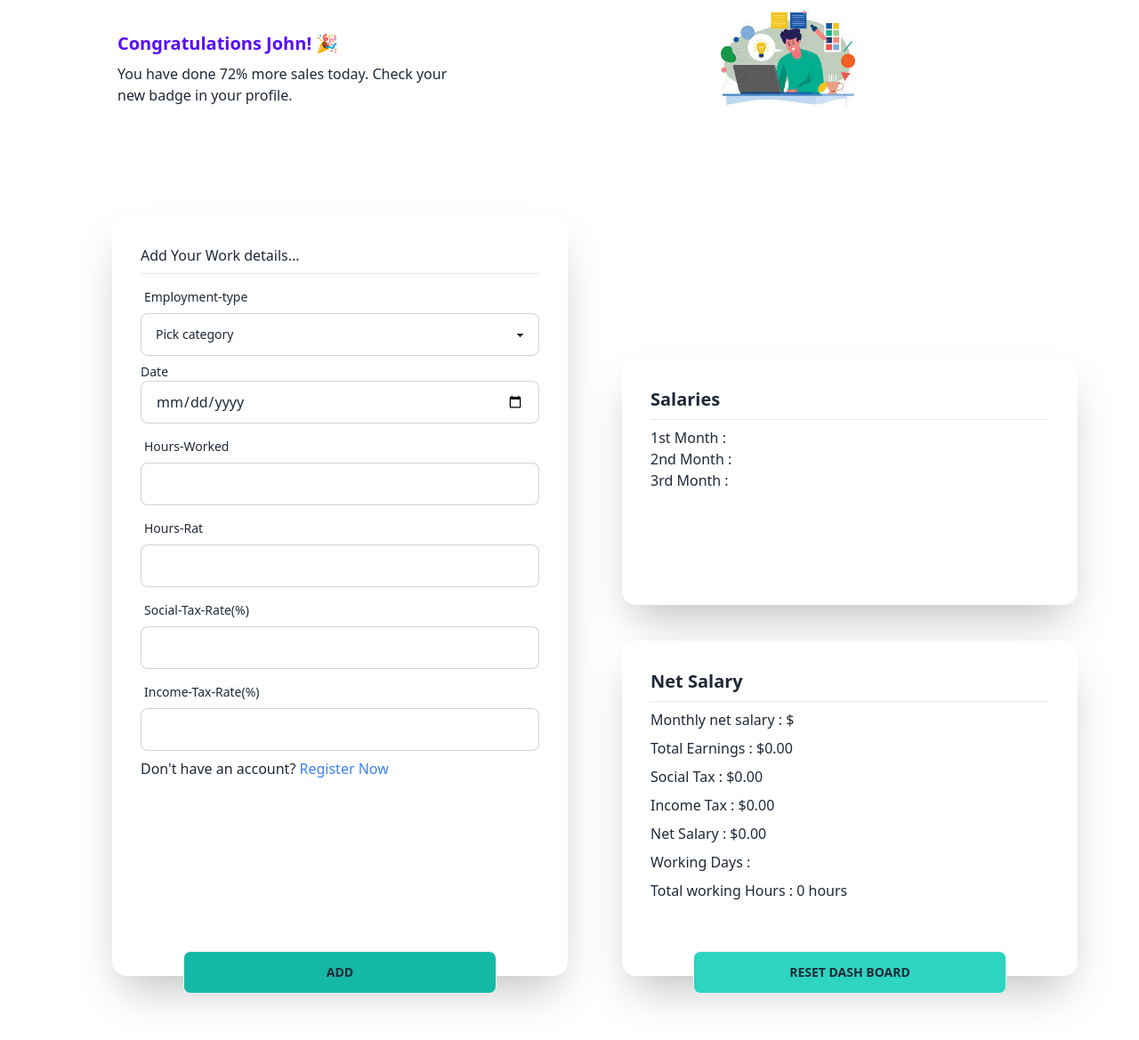
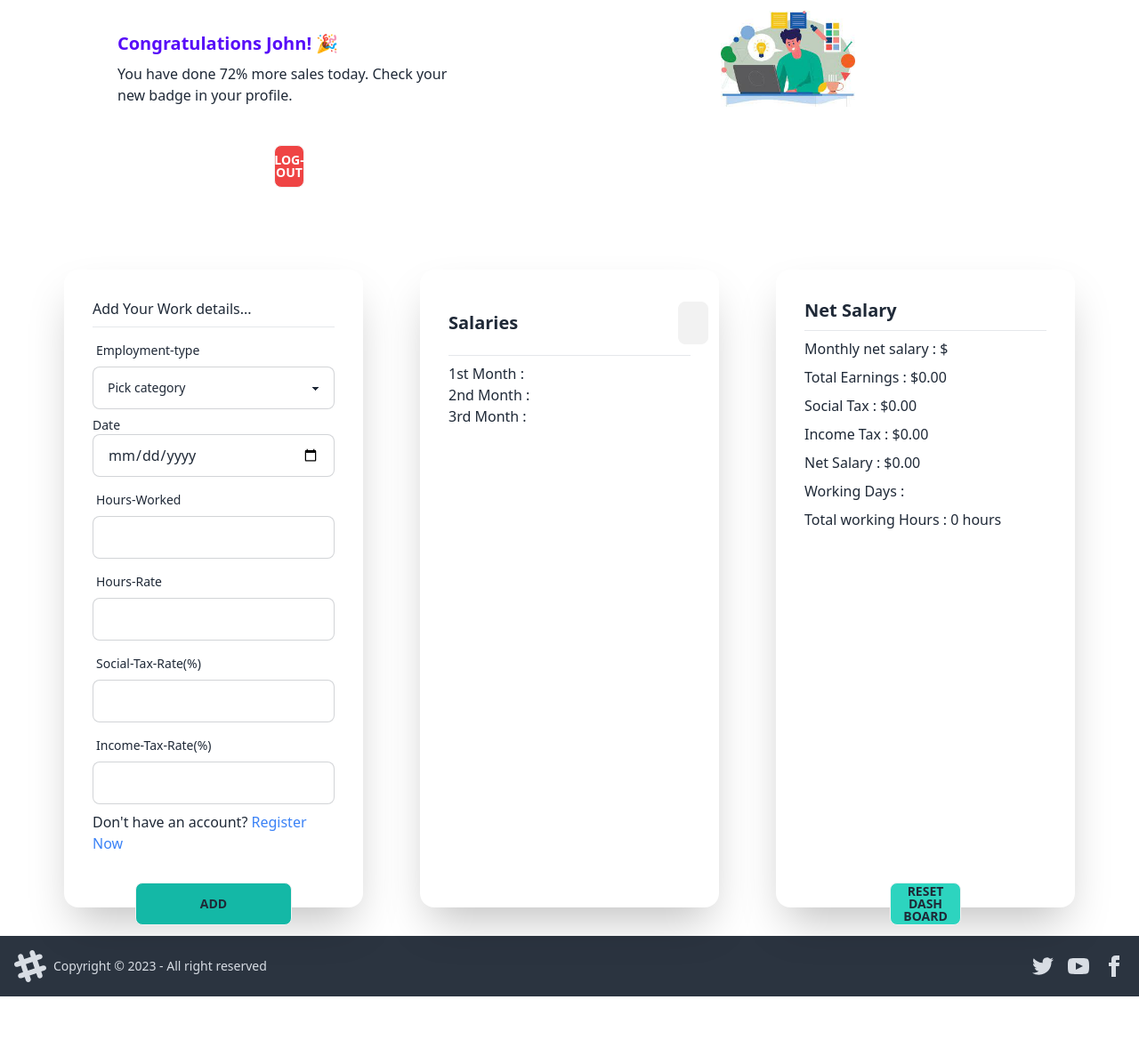
Before and after one commit to Mahmuda-14/Project-1, a plain HTML site: page index.html in a window 1280 px wide. Shown: the part 201-1370 px from the top of the page at 89% size. After the commit the page ends 1321 px from the top, so only its background shows below. Drawn offline with nearby package versions, Linux system fonts and the light colour scheme.

Commit message:
modified

```diff
--- a/index.html
+++ b/index.html
@@ -45,13 +45,14 @@
       <div class="ml-[156px] mr-[299px] mt-[57px]">
       <img src="./images/2.jpeg" alt="">
     </div>
+    <button class="btn bg-red-500 text-white hover:bg-slate-600 mx-72 -mt-20">Log-Out</button>
 
   </section>
 
 
     <section>
-      <div class="grid sm:grid-rows-2 md:grid-rows-2 lg:grid-cols-2 mx-10 w-auto h-auto md:ml-[62px]">
-        <div class="card w-full h-auto max-w-lg shadow-2xl bg-base-100 ml-16">
+      <div class="grid  lg:grid-cols-3 mx-10 w-auto h-auto">
+        <div class="card w-auto h- max-w-lg shadow-2xl bg-base-100 m-8">
           <div class="card-body">
             <h2>Add Your Work details...</h2>
             <hr>
@@ -82,7 +83,7 @@
 
             <div class="form-control">
               <label class="label">
-                <span class="label-text">Hours-Rat</span>
+                <span class="label-text">Hours-Rate</span>
               </label>
               <input type="text" placeholder="" class="input input-bordered" />
             </div>
@@ -110,12 +111,24 @@
 
         </div>
 
+        <div class="card  w-auto max-w-lg shadow-2xl bg-base-100 m-8">
+          <div class="card-body">
+            <div class="flex flex-row">
+            <h2 class="card-title">Salaries</h2>
+            <div class="flex ml-44 gap-2">
 
-        <div class="grid grid-rows-2 gap-10 sm:mt-[60px] md:ml-[48px]">
+              <div class="dropdown dropdown-bottom">
+                <label tabindex="0" class="btn m-1"><img src="./images/dots-vertical-rounded-regular-24.png" alt=""></label>
+                <ul tabindex="0" class="dropdown-content z-[1] menu p-2 shadow bg-base-100 rounded-box w-52">
+                  <p class="flex gap-5 m-4"><img class="" src="./images/edit-alt-regular-24.png" alt="">Edit</p>
+                  <p class="flex gap-5 m-4"><img src="./images/trash-solid-24.png">Delete</p>
+                </ul>
+              </div>
+              <!-- <img class="" src="./images/edit-alt-regular-24.png" alt="">
+              <img src="./images/trash-solid-24.png" alt=""> -->
+            </div>
 
-          <div class="card flex-shrink-0 w-full max-w-lg shadow-2xl bg-base-100 md:mt-[100px] md:ml-[]">
-            <div class="card-body">
-              <h2 class="card-title">Salaries</h2>
+          </div>
             <hr>
             <ol>
               <li>1st Month :</li>
@@ -125,11 +138,12 @@
           </div>
         </div>
 
-          <div class="card flex-shrink-0 w-full max-w-lg shadow-2xl bg-base-100 ">
+        <div class="card  w-auto max-w-lg shadow-2xl bg-base-100 m-8">
           <div class="card-body ">
             <h2 class="card-title align-middle">Net Salary </h2>
+
             <hr>
-              <p>Monthly net salary : $</p>
+            <h2>Monthly net salary : $</h2>
             <h2>Total Earnings : $0.00</h2>
             <h2>Social Tax : $0.00</h2>
             <h2>Income Tax : $0.00</h2>
@@ -139,8 +153,7 @@
 
           </div>
           <div class="form-control mt-6">
-              <button class="btn bg-teal-400 mx-20 -mb-5">Reset Dash board</button>
-            </div>
+            <button class="btn bg-teal-400 mx-32 -mb-5">Reset Dash board</button>
           </div>
         </div>
 
```
Also changed, not shown: images/delete.png (added), images/dots-vertical-rounded-regular-24.png (added), images/edit-alt-regular-24.png (added), images/trash-solid-24.png (added). Lines whose indentation alone changed are shown as unchanged.
